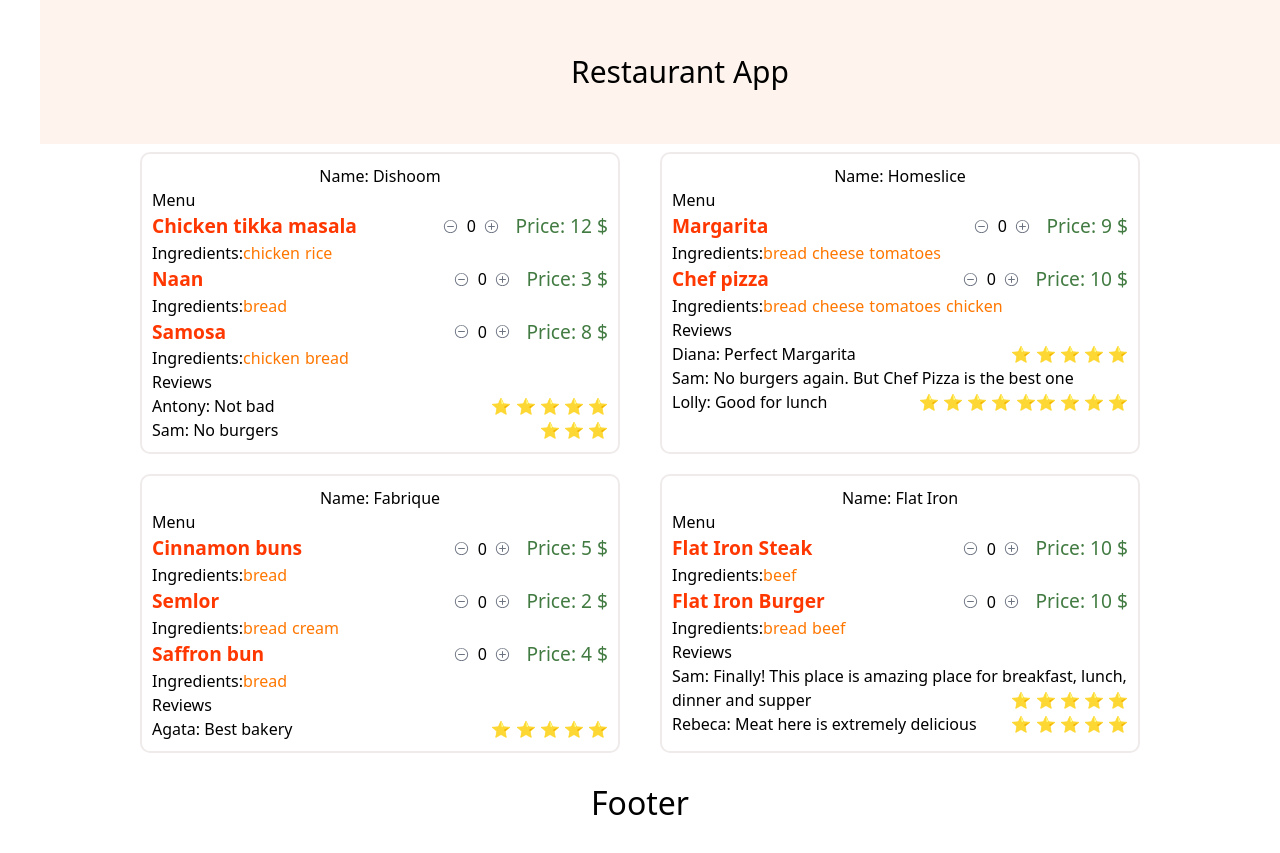
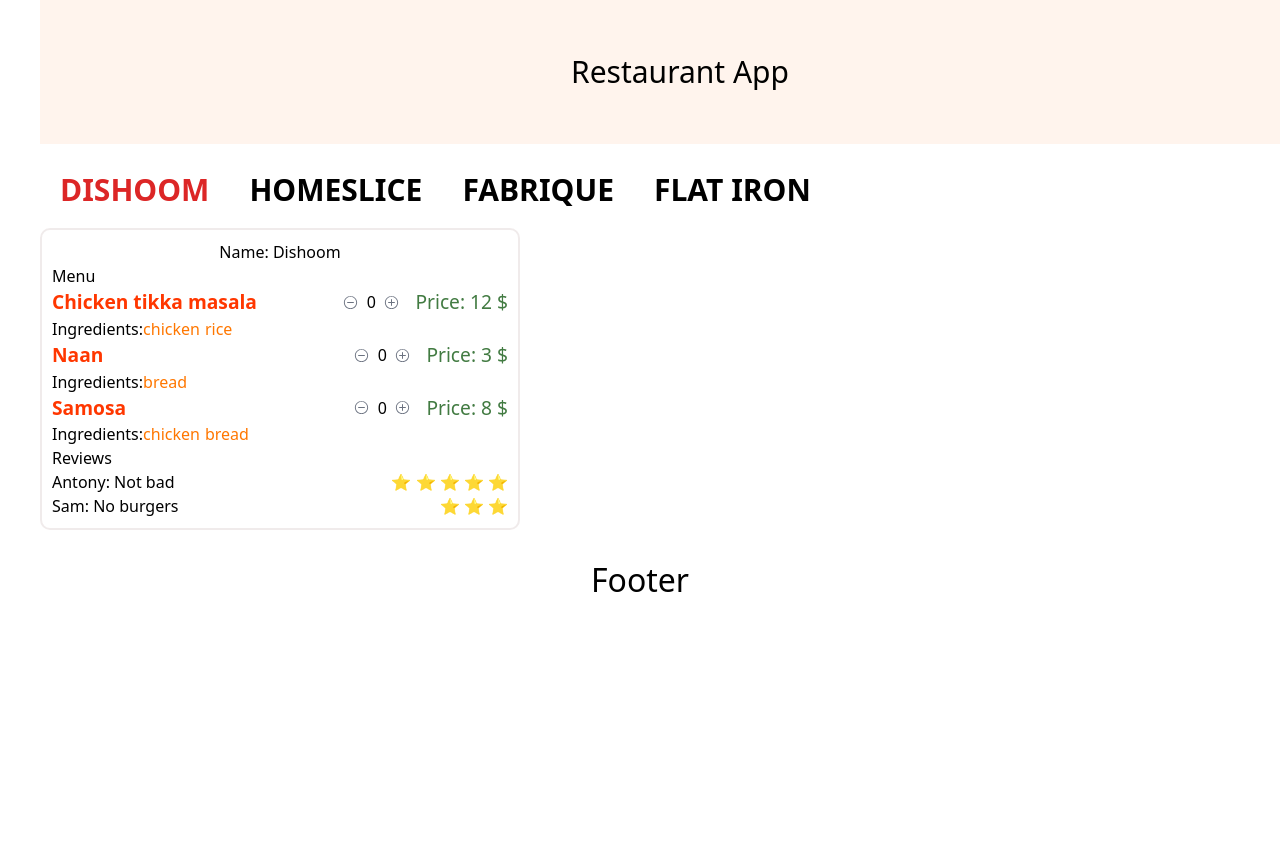
Before and after one commit to rain84/learn.javascript.ru-react, a React (Vite) app: page / in a window 1280 px wide. After the commit the page ends 800 px from the top, so only its background shows below. Built offline with nearby package versions, Linux system fonts and the light colour scheme.

Commit message:
feat: <Tabs> integrated

```diff
--- a/src/App.tsx
+++ b/src/App.tsx
@@ -1,12 +1,21 @@
-import { Restaurants } from 'components/restaurants'
+import { Restaurant } from 'components/restaurant'
 import { Layout } from './components/layout/component'
 import { restaurants } from './constants/mock'
 import styles from './styles/app.module.scss'
+import { Tabs } from 'components/tabs'
 
 export const App = () => {
   return (
     <Layout className={styles.layout}>
-      <Restaurants restaurants={restaurants} />
+      <Tabs items={restaurants} className={styles.tabs}>
+        <div className={styles.tabItems__container}>
+          {restaurants.map(({ id, ...restaurant }, i) => (
+            <Tabs.Item key={id} index={i}>
+              <Restaurant {...restaurant} />
+            </Tabs.Item>
+          ))}
+        </div>
+      </Tabs>
     </Layout>
   )
 }
```
